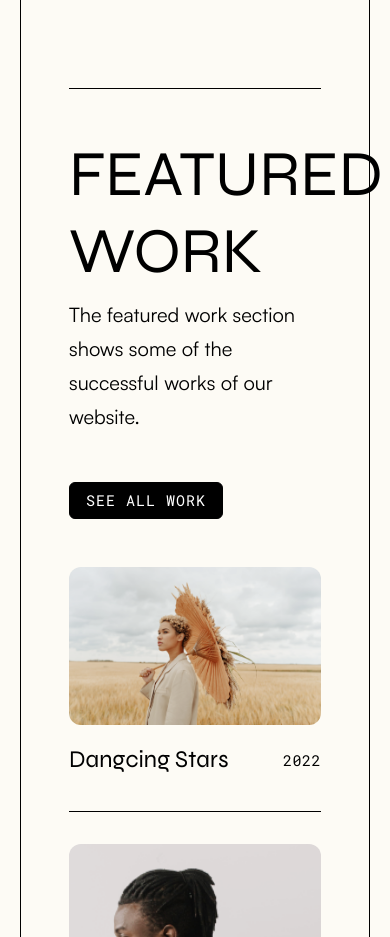
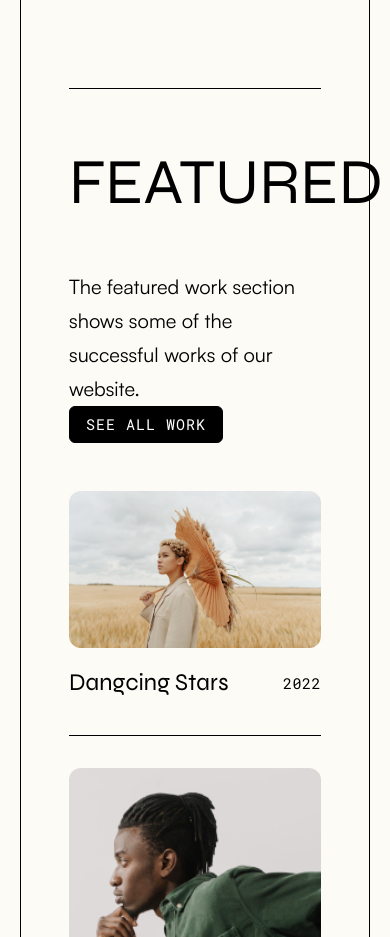
Before and after one commit to taodemy/website, a Next.js app: page / in a window 390 px wide. Shown: the part 3140-4077 px from the top of the page. Built offline with nearby package versions, Linux system fonts and the light colour scheme.

Commit message:
Use flex-box as the title to control the wrapping

```diff
--- a/components/general/FeaturedWork.tsx
+++ b/components/general/FeaturedWork.tsx
@@ -38,7 +38,10 @@ export default function FeaturedWork() {
   return (
     <div className={styles["featured-work"]}>
       <div className={styles["featured-work__left-container"]}>
-        <h1 className={`${fontSyne.className} ${titleName} `}>FEATURED {brExist && <br />} WORK</h1>
+        <h1 className={`${fontSyne.className} ${titleName} `}>
+          <span>FEATURED&ensp;</span>
+          <span>WORK</span>
+        </h1>
         <p className={`${fontSatoshi.className} global__text--medium`}>
           The featured work section shows some of the successful works of our website.
         </p>
--- a/styles/FeaturedWork.module.css
+++ b/styles/FeaturedWork.module.css
@@ -10,7 +10,9 @@
   border-right: 1px solid #000000;
 }
 
-.featured-work__left-container p {
+.featured-work__left-container h1 {
+  display: flex;
+  flex-direction: column;
   margin: 8px 180px 48px 0px;
 }
 
@@ -78,8 +80,9 @@
     border-right: 0;
   }
 
-  .featured-work__left-container p {
+  .featured-work__left-container h1 {
     margin: 8px 0px 48px 0px;
+    flex-direction: row;
   }
 
   .featured-work__right-container {
```
